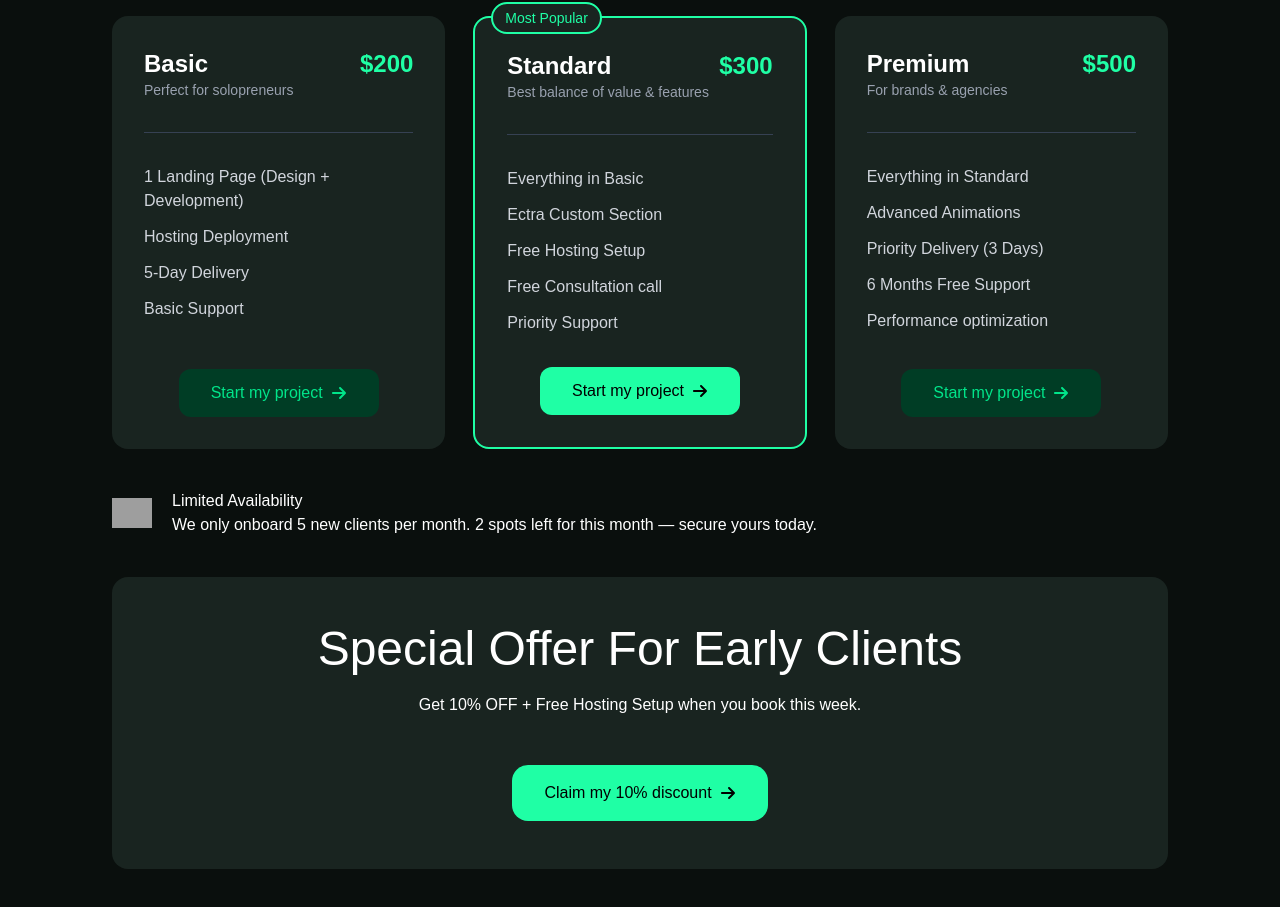
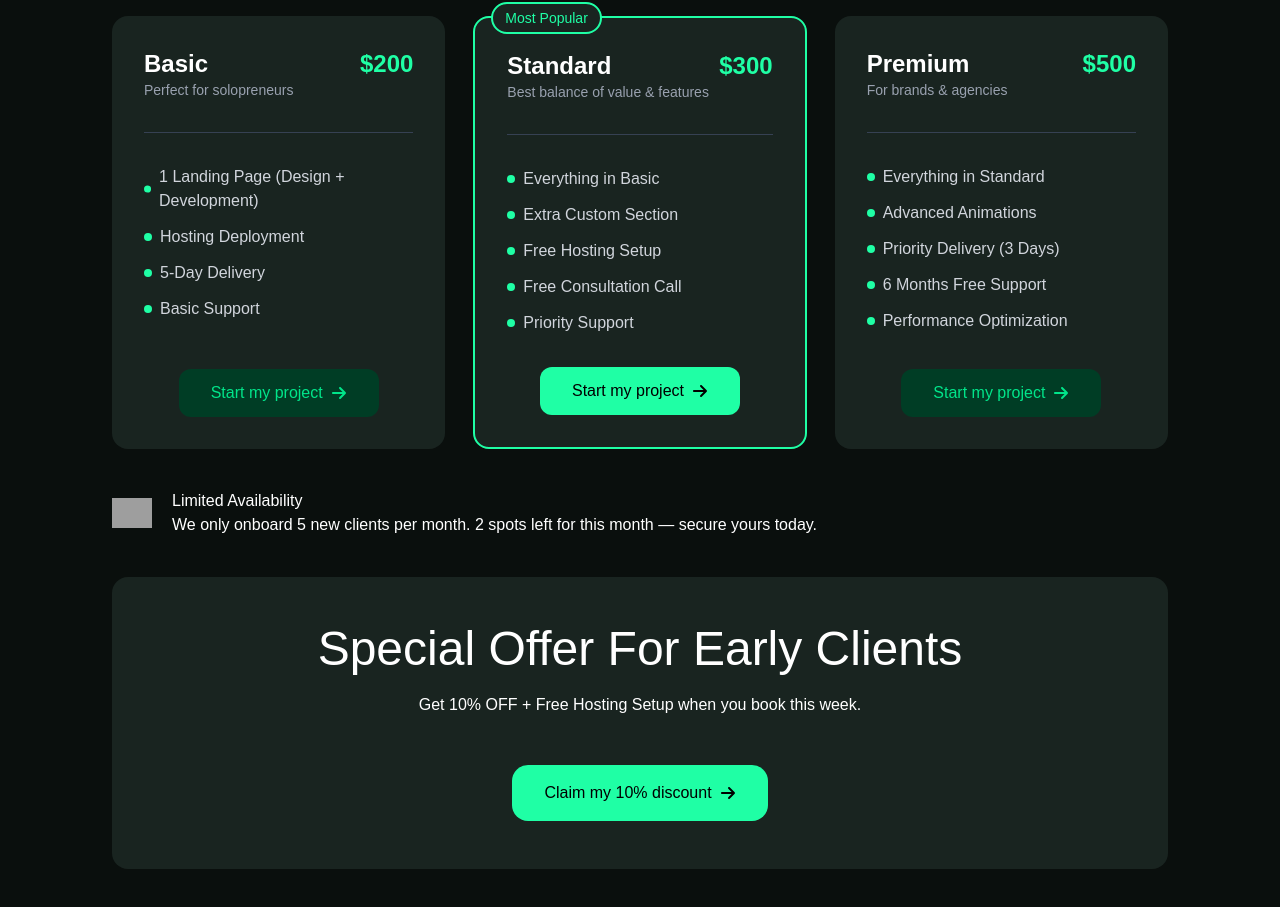
Before and after one commit to IftikherLutfur/ema-tech-task, a Next.js app: page / in a window 1280 px wide. Shown: the part 3044-3951 px from the top of the page. Built offline with nearby package versions, Linux system fonts and the light colour scheme; grey boxes are pictures that could not be loaded.

Commit message:
Fix the design

```diff
--- a/app/Components/Slider2.jsx
+++ b/app/Components/Slider2.jsx
@@ -1,5 +1,5 @@
 import Image from "next/image";
-import { FaArrowRight } from "react-icons/fa6";
+import { FaArrowRight, FaCircle } from "react-icons/fa6";
 
 const Slider2 = () => {
   return (
@@ -59,7 +59,7 @@ const Slider2 = () => {
       <div className="mt-10 flex justify-center">
         <button className="text-black flex justify-center items-center gap-2 bg-[#1FFFA5] py-4 px-8 rounded-[8px]">
           I want similar results <FaArrowRight />
-          </button>
+        </button>
       </div>
 
 
@@ -81,10 +81,22 @@ const Slider2 = () => {
               </div>
               <hr className="border-gray-700" />
               <ul className="mt-8 space-y-3 text-gray-300">
-                <li>1 Landing Page (Design + Development)</li>
-                <li>Hosting Deployment</li>
-                <li>5-Day Delivery</li>
-                <li>Basic Support</li>
+                <li className="flex items-center gap-2">
+                  <FaCircle className="text-[#1FFFA5] text-[8px]" />
+                  1 Landing Page (Design + Development)
+                </li>
+                <li className="flex items-center gap-2">
+                  <FaCircle className="text-[#1FFFA5] text-[8px]" />
+                  Hosting Deployment
+                </li>
+                <li className="flex items-center gap-2">
+                  <FaCircle className="text-[#1FFFA5] text-[8px]" />
+                  5-Day Delivery
+                </li>
+                <li className="flex items-center gap-2">
+                  <FaCircle className="text-[#1FFFA5] text-[8px]" />
+                  Basic Support
+                </li>
               </ul>
             </div>
             <div className="mt-8 flex justify-center">
@@ -109,11 +121,26 @@ const Slider2 = () => {
               <p className="text-sm text-gray-400 mb-8">Best balance of value & features</p>
               <hr className="border-gray-700" />
               <ul className="mt-8 space-y-3 text-gray-300">
-                <li>Everything in Basic</li>
-                <li>Ectra Custom Section</li>
-                <li>Free Hosting Setup</li>
-                <li>Free Consultation call</li>
-                <li>Priority Support</li>
+                <li className="flex items-center gap-2">
+                  <FaCircle className="text-[#1FFFA5] text-[8px]" />
+                  Everything in Basic
+                </li>
+                <li className="flex items-center gap-2">
+                  <FaCircle className="text-[#1FFFA5] text-[8px]" />
+                  Extra Custom Section
+                </li>
+                <li className="flex items-center gap-2">
+                  <FaCircle className="text-[#1FFFA5] text-[8px]" />
+                  Free Hosting Setup
+                </li>
+                <li className="flex items-center gap-2">
+                  <FaCircle className="text-[#1FFFA5] text-[8px]" />
+                  Free Consultation Call
+                </li>
+                <li className="flex items-center gap-2">
+                  <FaCircle className="text-[#1FFFA5] text-[8px]" />
+                  Priority Support
+                </li>
               </ul>
             </div>
             <div className="mt-8 flex justify-center">
@@ -135,12 +162,28 @@ const Slider2 = () => {
               </div>
               <hr className="border-gray-700" />
               <ul className="mt-8 space-y-3 text-gray-300">
-                <li>Everything in Standard</li>
-                <li>Advanced Animations</li>
-                <li>Priority Delivery (3 Days)</li>
-                <li>6 Months Free Support</li>
-                <li>Performance optimization</li>
+                <li className="flex items-center gap-2">
+                  <FaCircle className="text-[#1FFFA5] text-[8px]" />
+                  Everything in Standard
+                </li>
+                <li className="flex items-center gap-2">
+                  <FaCircle className="text-[#1FFFA5] text-[8px]" />
+                  Advanced Animations
+                </li>
+                <li className="flex items-center gap-2">
+                  <FaCircle className="text-[#1FFFA5] text-[8px]" />
+                  Priority Delivery (3 Days)
+                </li>
+                <li className="flex items-center gap-2">
+                  <FaCircle className="text-[#1FFFA5] text-[8px]" />
+                  6 Months Free Support
+                </li>
+                <li className="flex items-center gap-2">
+                  <FaCircle className="text-[#1FFFA5] text-[8px]" />
+                  Performance Optimization
+                </li>
               </ul>
+
             </div>
             <div className="mt-8 flex justify-center">
               <button className="bg-[#003D25] flex justify-center items-center gap-2 text-[#00E58A] px-8 py-3 rounded-xl hover:bg-[#005432] transition">
@@ -155,7 +198,7 @@ const Slider2 = () => {
 
       <div className=" lg:px-28 px-10 flex items-center my-10 gap-5">
         <span>
-           <Image
+          <Image
             src="https://res.cloudinary.com/dgisrhgoe/image/upload/v1757747070/Lightning_vkduhw.png"
             alt="Lightning Icon"
             width={40}
```
Also changed, not shown: 1 other file (tests, documents, lock files or other folders).
